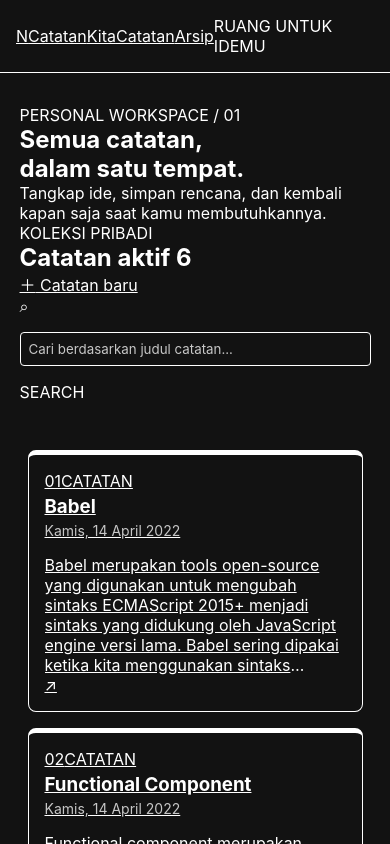
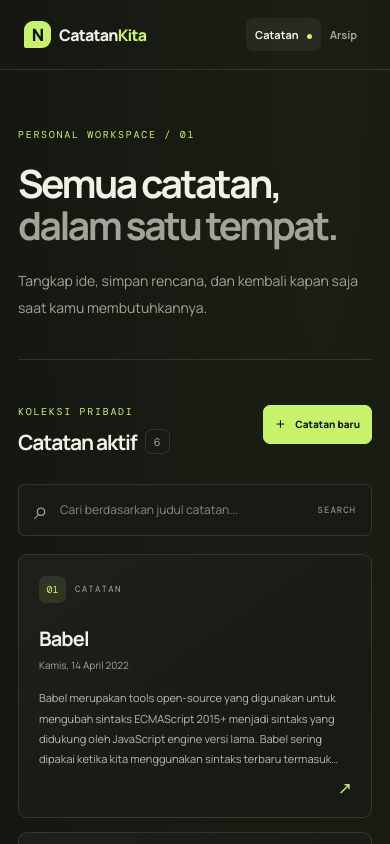
Before and after one commit to xygritte/assigment-asah, a React (Vite) app in the folder personal-notes-app-starter/personal-notes-app-starter/: page / in a window 390 px wide. Shown: the top 844 px of the page. Built offline with nearby package versions, Linux system fonts and the light colour scheme.

Commit message:
Style responsive CatatanKita notes experience

```diff
--- a/personal-notes-app-starter/personal-notes-app-starter/src/styles/style.css
+++ b/personal-notes-app-starter/personal-notes-app-starter/src/styles/style.css
@@ -1,292 +1,126 @@
 :root {
-  --primary: #BB86FC;
-  --primary-variant: #3700B3;
+  --primary: #c7f36b;
+  --primary-variant: #a8d84d;
   --secondary: #03DAC6;
-  --background: #121212;
-  --surface: #121212;
-  --error: #CF6679;
+  --background: #11120f;
+  --surface: #191a16;
+  --surface-raised: #20211c;
+  --error: #f17e72;
   --warning: #F39C12;
-  --on-background: #FFFFFF;
-  --on-background-grey: #c7c7c7;
+  --on-background: #f2f1e9;
+  --on-background-grey: #a3a499;
   --on-surface: #FFFFFF;
+  --border: rgba(242, 241, 233, .12);
+  --mono: 'DM Mono', monospace;
 }
 
 [data-theme="light"] {
-  --background: #DDDDDD;
-  --suface: #FFFFFF;
-  --on-background: #333333;
-  --on-background-grey: #6d6d6d;
+  --background: #f6f6f0;
+  --surface: #ffffff;
+  --surface-raised: #eceee4;
+  --on-background: #20211c;
+  --on-background-grey: #6d6d64;
   --on-surface: #333333;
+  --border: rgba(32, 33, 28, .14);
 }
 
-* {
-  padding: 0;
-  margin: 0;
-  box-sizing: border-box;
+* { padding: 0; margin: 0; box-sizing: border-box; }
+html { min-width: 320px; scroll-behavior: smooth; }
+body { font-family: 'Manrope', sans-serif; background: var(--background); color: var(--on-background); -webkit-font-smoothing: antialiased; }
+button, input, textarea { font: inherit; }
+button, a { -webkit-tap-highlight-color: transparent; }
+a { color: inherit; text-decoration: none; }
+button:focus-visible, a:focus-visible, input:focus-visible, textarea:focus-visible { outline: 2px solid var(--primary); outline-offset: 4px; }
+::selection { color: #11120f; background: var(--primary); }
+
+.app-container { color: var(--on-background); background: radial-gradient(ellipse at 82% 0%, rgba(199,243,107,.055), transparent 32rem), var(--background); min-height: 100vh; display: flex; flex-direction: column; }
+.app-header { width: 100%; min-height: 82px; display: flex; align-items: center; gap: 48px; padding: 0 clamp(22px,6vw,92px); border-bottom: 1px solid var(--border); }
+.brand { display: inline-flex; align-items: center; gap: 11px; font-size: 19px; letter-spacing: -.8px; font-weight: 800; white-space: nowrap; }
+.brand-mark { width: 31px; height: 31px; display: grid; place-items: center; background: var(--primary); color: #11120f; font-size: 17px; border-radius: 9px 9px 9px 2px; font-weight: 800; }
+.brand-accent { color: var(--primary); }
+.navigation { display: flex; align-items: center; gap: 7px; }
+.nav-link { color: var(--on-background-grey); font-size: 13px; font-weight: 700; padding: 10px 15px; border-radius: 7px; transition: color .2s ease, background .2s ease; }
+.nav-link:hover, .nav-link.active { color: var(--on-background); background: rgba(255,255,255,.055); }
+.nav-link.active::after { content: ''; display: inline-block; margin-left: 8px; width: 5px; height: 5px; background: var(--primary); border-radius: 50%; vertical-align: middle; }
+.header-caption { margin-left: auto; font: 10px var(--mono); letter-spacing: 1.5px; color: var(--on-background-grey); }
+
+main { margin: 0 auto; padding: 0 0 80px; width: min(1100px,calc(100% - 48px)); flex: 1; }
+.page-intro { padding: clamp(54px,8vw,108px) 0 52px; border-bottom: 1px solid var(--border); }
+.eyebrow { font: 10px var(--mono); letter-spacing: 1.7px; color: var(--primary); text-transform: uppercase; }
+.page-intro h1, .state-page h1 { margin-top: 22px; font-size: clamp(39px,6vw,76px); line-height: 1.07; letter-spacing: -.065em; font-weight: 700; }
+.page-intro h1 span { color: var(--on-background-grey); }
+.intro-copy { color: var(--on-background-grey); font-size: 14px; line-height: 1.9; max-width: 480px; margin-top: 22px; }
+.compact-intro { padding-bottom: 44px; }
+.notes-section { padding-top: 45px; }
+.section-heading { display: flex; align-items: flex-end; justify-content: space-between; gap: 20px; }
+.section-heading h2 { display: flex; align-items: center; gap: 12px; font-size: clamp(23px,3vw,30px); letter-spacing: -.055em; margin-top: 10px; }
+.count-pill { display: inline-grid; place-items: center; min-width: 25px; height: 25px; padding: 0 7px; border: 1px solid var(--border); color: var(--on-background-grey); border-radius: 7px; font: 11px var(--mono); letter-spacing: 0; }
+.primary-button { display: inline-flex; justify-content: center; align-items: center; gap: 10px; border: 1px solid var(--primary); border-radius: 7px; background: var(--primary); color: #161811; min-height: 43px; padding: 0 17px; font-size: 12px; line-height: 1.3; font-weight: 800; cursor: pointer; transition: background .2s ease,transform .2s ease,opacity .2s ease; white-space: nowrap; }
+.primary-button:hover:not(:disabled) { background: #d8ff8a; transform: translateY(-2px); }
+.primary-button:disabled { opacity: .4; cursor: not-allowed; }
+.search-bar { position: relative; display: flex; align-items: center; height: 52px; gap: 12px; margin: 28px 0 18px; padding: 0 15px; background: var(--surface); border: 1px solid var(--border); border-radius: 7px; transition: border-color .2s ease; }
+.search-bar:focus-within { border-color: rgba(199,243,107,.65); }
+.search-icon { font-size: 25px; line-height: 1; color: var(--on-background-grey); }
+.search-bar input { margin: 0; min-width: 0; flex: 1; color: var(--on-background); background: transparent; border: 0; outline: 0; font-size: 12px; }
+.search-bar input::placeholder { color: var(--on-background-grey); opacity: .8; }
+.search-hint { color: var(--on-background-grey); font: 9px var(--mono); letter-spacing: 1px; }
+.clear-search { background: none; border: 0; color: var(--on-background-grey); font-size: 21px; cursor: pointer; }
+.notes-list { display: grid; grid-template-columns: repeat(3,minmax(0,1fr)); gap: 14px; }
+.note-item { position: relative; min-width: 0; border: 1px solid var(--border); border-radius: 9px; background: linear-gradient(145deg,rgba(255,255,255,.025),transparent 72%),var(--surface); overflow: hidden; transition: border-color .2s ease,transform .2s ease,background .2s ease; animation: rise-in .35s ease both; }
+.note-item:nth-child(2) { animation-delay: .035s; } .note-item:nth-child(3) { animation-delay: .07s; } .note-item:nth-child(4) { animation-delay: .105s; } .note-item:nth-child(5) { animation-delay: .14s; } .note-item:nth-child(6) { animation-delay: .175s; }
+.note-item:hover { border-color: rgba(199,243,107,.5); transform: translateY(-3px); background: var(--surface-raised); }
+.note-item__link { display: flex; height: 100%; min-height: 245px; padding: 21px 20px 47px; flex-direction: column; }
+.note-card-meta { display: flex; align-items: center; gap: 9px; color: var(--on-background-grey); font: 9px var(--mono); letter-spacing: 1.25px; }
+.note-index { display: grid; place-items: center; width: 27px; height: 27px; border-radius: 7px; background: rgba(199,243,107,.11); color: var(--primary); font-size: 10px; letter-spacing: 0; }
+.note-item__title { margin: 23px 0 7px; font-size: 20px; line-height: 1.28; letter-spacing: -.045em; overflow-wrap: anywhere; }
+.note-item__createdAt { color: var(--on-background-grey); font-size: 10px; }
+.note-item__body { margin-top: 16px; color: #b8b9af; font-size: 11px; line-height: 1.85; overflow: hidden; display: -webkit-box; text-overflow: ellipsis; -webkit-line-clamp: 4; -webkit-box-orient: vertical; }
+.note-card-arrow { position: absolute; right: 19px; bottom: 18px; color: var(--primary); font-size: 17px; transition: transform .2s ease; }
+.note-item:hover .note-card-arrow { transform: translate(2px,-2px); }
+.notes-list-empty { margin-top: 18px; min-height: 230px; padding: 40px 22px; border: 1px dashed var(--border); border-radius: 9px; display: flex; align-items: center; justify-content: center; flex-direction: column; text-align: center; }
+.empty-icon { display: grid; place-items: center; width: 43px; height: 43px; background: rgba(199,243,107,.1); border-radius: 13px; color: var(--primary); font-size: 21px; }
+.notes-list-empty h3 { margin-top: 18px; font-size: 18px; letter-spacing: -.04em; }
+.notes-list-empty p { margin-top: 8px; font-size: 12px; color: var(--on-background-grey); line-height: 1.7; }
+.detail-layout, .new-note-layout { padding-top: 35px; }
+.back-link { display: inline-flex; align-items: center; color: var(--on-background-grey); font-size: 12px; font-weight: 700; transition: color .2s ease; }
+.back-link:hover { color: var(--primary); }
+.detail-page { max-width: 820px; margin: 65px auto 0; padding-bottom: 90px; }
+.detail-label { display: flex; align-items: center; gap: 10px; font: 10px var(--mono); letter-spacing: 1.5px; color: var(--on-background-grey); }
+.status-dot { width: 7px; height: 7px; background: var(--primary); border-radius: 50%; box-shadow: 0 0 0 4px rgba(199,243,107,.1); }
+.detail-page__title { font-size: clamp(42px,7vw,72px); letter-spacing: -.065em; line-height: 1.12; margin: 24px 0 15px; overflow-wrap: anywhere; }
+.detail-page__createdAt { color: var(--on-background-grey); font-size: 12px; }
+.detail-divider { height: 1px; background: var(--border); margin: 35px 0; }
+.detail-page__body { color: #d2d2c8; font-size: 15px; line-height: 2; overflow-wrap: anywhere; }
+.detail-page__body p + p { margin-top: 1em; } .detail-page__body strong { color: var(--on-background); } .detail-page__body a { color: var(--primary); text-decoration: underline; }
+.detail-page__action, .homepage__action, .add-new-page__action { position: fixed; display: flex; gap: 10px; bottom: 26px; right: 26px; z-index: 5; }
+.action { display: flex; align-items: center; justify-content: center; font-size: 21px; border: 1px solid var(--border); width: 48px; height: 48px; border-radius: 50%; background-color: var(--surface-raised); color: var(--on-background); cursor: pointer; box-shadow: 0 8px 25px rgba(0,0,0,.22); transition: transform .2s ease,border-color .2s ease; }
+.action:hover { transform: translateY(-3px); border-color: var(--primary); } .action-danger:hover { border-color: var(--error); color: var(--error); }
+.new-note-form { max-width: 850px; margin: 62px auto 0; }
+.field-label { display: block; margin: 37px 0 9px; color: var(--on-background-grey); font: 10px var(--mono); letter-spacing: 1.5px; }
+.add-new-page__input__title { display: block; width: 100%; background: transparent; border: 0; color: var(--on-background); font-family: 'Manrope',sans-serif; font-size: clamp(30px,5vw,52px); font-weight: 700; letter-spacing: -.055em; padding: 6px 0 14px; outline: none; }
+.add-new-page__input__title::placeholder, .add-new-page__input__body::placeholder { color: #65665d; }
+.field-divider { width: 100%; height: 1px; background: var(--border); }
+.add-new-page__input__body { width: 100%; min-height: 310px; resize: vertical; background: transparent; border: 0; color: var(--on-background); font-family: 'Manrope',sans-serif; font-size: 15px; line-height: 1.9; padding: 8px 0; outline: none; }
+.form-footer { display: flex; justify-content: space-between; align-items: center; gap: 20px; border-top: 1px solid var(--border); padding-top: 18px; color: var(--on-background-grey); font: 10px var(--mono); }
+.form-actions { display: flex; align-items: center; gap: 20px; }
+.text-button { border: 0; background: transparent; color: var(--on-background-grey); cursor: pointer; font-size: 12px; } .text-button:hover { color: var(--on-background); }
+.state-page { padding-top: clamp(100px,15vw,190px); text-align: center; max-width: 650px; }
+.state-page h1 { font-size: clamp(38px,6vw,58px); }
+.state-page > p:not(.eyebrow) { margin: 20px auto 25px; color: var(--on-background-grey); line-height: 1.8; font-size: 13px; }
+.state-page .primary-button { margin: 8px auto 0; }
+.app-footer { display: flex; align-items: center; justify-content: center; gap: 8px; min-height: 68px; padding: 20px; color: var(--on-background-grey); border-top: 1px solid var(--border); font-size: 10px; letter-spacing: .2px; }
+.app-footer span { color: var(--primary); }
+@keyframes rise-in { from { opacity: 0; transform: translateY(8px); } to { opacity: 1; transform: translateY(0); } }
+@media screen and (max-width: 850px) { .app-header { gap: 24px; padding: 0 24px; } .header-caption { display: none; } .notes-list { grid-template-columns: repeat(2,minmax(0,1fr)); } }
+@media screen and (max-width: 560px) {
+  .app-header { min-height: 70px; gap: 14px; flex-wrap: wrap; }
+  .brand { font-size: 16px; gap: 8px; } .brand-mark { width: 27px; height: 27px; }
+  .navigation { margin-left: auto; gap: 0; } .nav-link { padding: 9px; font-size: 11px; }
+  main { width: calc(100% - 36px); } .page-intro { padding-top: 58px; padding-bottom: 37px; }
+  .section-heading { align-items: flex-start; } .section-heading h2 { font-size: 21px; gap: 8px; }
+  .section-heading .primary-button { padding: 0 11px; min-height: 39px; font-size: 10px; }
+  .notes-list { grid-template-columns: 1fr; } .note-item__link { min-height: 215px; }
+  .detail-page { margin-top: 45px; } .form-footer { align-items: flex-start; flex-direction: column; }
+  .form-actions { width: 100%; justify-content: flex-end; } .detail-page__action { right: 18px; bottom: 18px; }
 }
-
-a {
-  color: var(--on-background);
-}
-
-
-body {
-  font-family: 'Inter', sans-serif;
-}
-
-.app-container {
-  color: var(--on-background);
-  background-color: var(--background);
-  min-height: 100vh;
-  transition: all ease-in-out 0.5s;
-}
-
-header {
-  display: flex;
-  align-items: center;
-  justify-content: center;
-  padding: 16px;
-  border-bottom: 1px solid var(--on-background);
-}
-
-header h1 {
-  flex: 1;
-}
-
-header .navigation ul li {
-  display: inline-block;
-  font-size: 24px;
-  margin: 0 8px;
-}
-
-main {
-  margin: 0 auto;
-  padding: 32px 0;
-  width: 90%;
-  max-width: 1200px;
-}
-
-.notes-list {
-  margin-top: 32px;
-  display: grid;
-  grid-template-columns: 1fr;
-  gap: 16px;
-  padding: 16px 8px;
-}
-
-.notes-list-empty {
-  margin-top: 32px;
-  padding: 16px 8px;
-}
-
-.notes-list-empty p {
-  text-align: center;
-  color: var(--on-background-grey);
-}
-.note-item {
-  padding: 16px;
-  border-radius: 8px;
-  border: 1px solid var(--on-background);
-  border-top: 5px solid;
-}
-
-.note-item__title {
-  margin: 4px 0;
-}
-
-.note-item__createdAt {
-  color: var(--on-background-grey);
-  font-size: 14px;
-  margin: 4px 0;
-}
-
-.note-item__body {
-  margin-top: 16px;
-  overflow: hidden;
-  display: -webkit-box;
-  text-overflow: ellipsis;
-  -webkit-line-clamp: 6;
-  -webkit-box-orient: vertical;
-}
-
-.detail-page {
-  margin: 0 auto;
-  margin-top: 32px;
-  width: 90%;
-}
-
-.detail-page__title {
-  font-size: 48px;
-  margin-bottom: 8px;
-  word-wrap: break-word;
-}
-
-.detail-page__createdAt {
-  color: var(--on-background-grey)
-}
-
-.detail-page__body {
-  line-height: 1.5;
-  margin-top: 36px;
-  font-size: 18px;
-}
-
-.detail-page__action, .homepage__action, .add-new-page__action {
-  position: fixed;
-  display: flex;
-  gap: 16px;
-  bottom: 32px;
-  right: 32px;
-}
-
-.action {
-  display: flex;
-  align-items: center;
-  justify-content: center;
-  font-size: 32px;
-  border: 0;
-  width: 50px;
-  height: 50px;
-  border-radius: 50px;
-  background-color: var(--on-background);
-  color: var(--background);
-  padding: 8px;
-  cursor: pointer;
-}
-
-.add-new-page__input {
-  margin-top: 32px;
-}
-
-.add-new-page__input .add-new-page__input__title {
-  width: 100%;
-  background-color: transparent;
-  border: 0;
-  color: var(--on-background);
-  font-family: 'Inter', sans-serif;
-  font-size: 64px;
-  font-weight: bold;
-  padding: 8px 0;
-}
-
-.add-new-page__input__title::placeholder {
-  color: var(--on-background-grey);
-}
-
-.add-new-page__input .add-new-page__input__body {
-  width: 100%;
-  background-color: transparent;
-  border: 0;
-  color: var(--on-background);
-  font-family: 'Inter', sans-serif;
-  font-size: 24px;
-  padding: 8px 0;
-  min-height: 500px;
-}
-
-[data-placeholder]:empty::before {
-  content: attr(data-placeholder);
-  color: var(--on-background-grey)
-}
-
-.search-bar input {
-  margin: 16px 0;
-  font-family: 'Inter', sans-serif;
-  background-color: transparent;
-  border: 1px solid var(--on-background);
-  border-radius: 4px;
-  padding: 8px;
-  width: 100%;
-  color: var(--on-background);
-}
-
-.search-bar input::placeholder {
-  color: var(--on-background-grey);
-}
-
-.toggle-theme, .toggle-locale {
-  background-color: transparent;
-  border: 0;
-  cursor: pointer;
-  color: var(--on-background);
-  display: flex;
-  align-items: center;
-  margin: 0 16px;
-}
-
-.toggle-theme {
-  font-size: 36px;
-}
-
-.toggle-locale {
-  font-size: 28px;
-}
-
-.input-login, .input-register {
-  margin: 32px 0;
-}
-
-.input-login label, .input-register label {
-  font-size: 24px;
-  font-weight: lighter;
-}
-
-.input-login input, .input-register input {
-  font-size: 18px;
-  font-family: 'Inter', sans-serif;
-  margin-top: 8px;
-  margin-bottom: 16px;
-  display: block;
-  width: 100%;
-  padding: 8px;
-  background-color: transparent;
-  border-radius: 8px;
-  border: 3px solid var(--on-background);
-  color: var(--on-background)
-}
-
-.input-login button, .input-register button {
-  font-family: 'Inter', sans-serif;
-  font-weight: bold;
-  font-size: 24px;
-  width: 100%;
-  padding: 12px;
-  border: 0;
-  border-radius: 8px;
-  background-color: var(--on-background);
-  color: var(--background);
-  cursor: pointer;
-}
-
-.button-logout {
-  display: flex;
-  align-items: center;
-  gap: 8px;
-  background-color: transparent;
-  border: 0;
-  font-size: 28px;
-  cursor: pointer;
-  color: var(--on-background);
-}
-
-@media screen and (min-width: 650px) {
-  .notes-list {
-    grid-template-columns: repeat(2, 1fr);
-  }
-
-  .detail-page__title {
-    font-size: 64px;
-  }
-}
-
-@media screen and (min-width: 850px) {
-  .notes-list {
-    grid-template-columns: repeat(3, 1fr);
-  }
-}
-
-@media screen and (min-width: 1200px) {
-  .notes-list {
-    grid-template-columns: repeat(4, 1fr);
-  }
-}
+@media (prefers-reduced-motion: reduce) { *, *::before, *::after { scroll-behavior: auto !important; animation-duration: .01ms !important; animation-iteration-count: 1 !important; transition-duration: .01ms !important; } }
```
